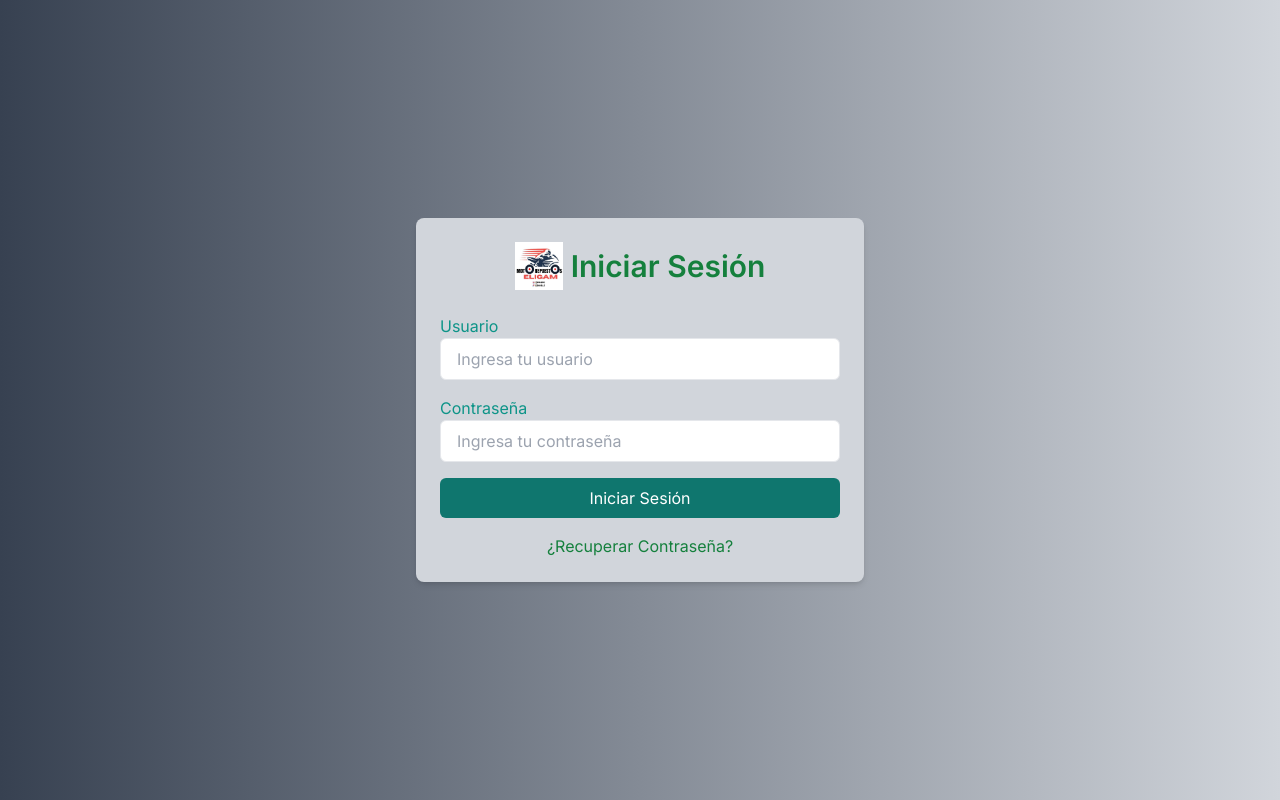
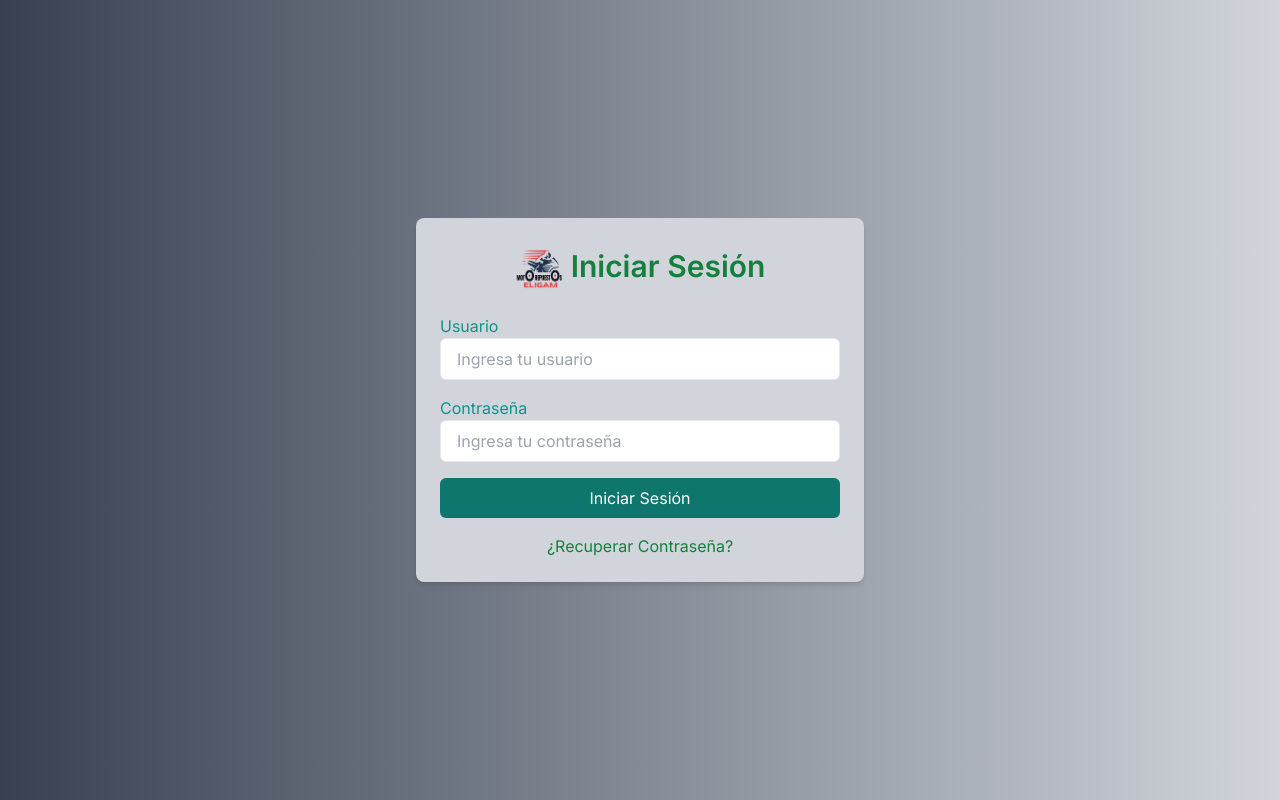
Before and after one commit to yeikoa/Sistema_de_inventario, a Next.js app: page / in a window 1280 px wide. Built offline with nearby package versions, Linux system fonts and the light colour scheme.

Commit message:
quitando fondo

```diff
--- a/src/app/components/changePass.jsx
+++ b/src/app/components/changePass.jsx
@@ -18,7 +18,7 @@ export function ChangePass() {
       <div className="w-full max-w-md p-6 bg-gray-300 rounded-lg shadow-md transform transition-all duration-300 hover:scale-105">
         <div className="flex items-center justify-center mb-6">
           <img
-            src="/logoEligam.jpg"
+            src="/logoEligam.png"
             alt="Logo de la empresa"
             className="w-12 h-12 mr-2"
           />
--- a/src/app/components/loginPage.jsx
+++ b/src/app/components/loginPage.jsx
@@ -46,7 +46,7 @@ export function LoginPage() {
       <div className="w-full max-w-md p-6 bg-gray-300 rounded-lg shadow-md transform transition-all duration-300 hover:scale-105">
         <div className="flex items-center justify-center mb-6">
           <img
-            src="/logoEligam.jpg"
+            src="/logoEligam.png"
             alt="Logo de la empresa"
             className="w-12 h-12 mr-2"
           />
--- a/src/app/components/navbar.jsx
+++ b/src/app/components/navbar.jsx
@@ -17,7 +17,7 @@ const Navbar = () => {
   };
 
   const routes = [
-    { href: '/almacen', name: 'Almacen', subroutes: ['Registro', 'Lista'], icon: <FaWarehouse className="h-5 w-5" /> },
+    { href: '/repuestos', name: 'Repuestos', subroutes: ['Registro', 'Lista'], icon: <FaWarehouse className="h-5 w-5" /> },
   ];
 
   const singleRoutes = [
@@ -30,7 +30,7 @@ const Navbar = () => {
   return (
     <nav className="flex items-center justify-between p-6 bg-gray-800 text-white">
       <div className="flex items-center space-x-2">
-        <Image src="" alt="Logo de la empresa" width={50} height={50} className='rounded-full' />
+        <Image src="/logoEligam.png" alt="Logo de la empresa" width={50} height={50} className='rounded-full' />
         <Link href="/">
           <span className="text-lg font-bold flex items-center space-x-2">
             <FaHome className="h-5 w-5" /><span>Inicio</span>
--- a/src/app/components/recoverPass.jsx
+++ b/src/app/components/recoverPass.jsx
@@ -19,7 +19,7 @@ export function RecoverPass() {
       <div className="w-full max-w-md p-6 bg-gray-300 rounded-lg shadow-md transform transition-all duration-300 hover:scale-105">
         <div className="flex items-center justify-center mb-6">
           <img
-            src="/logoEligam.jpg" // Ruta de tu logotipo
+            src="/logoEligam.png" // Ruta de tu logotipo
             alt="Logo de la empresa"
             className="w-12 h-12 mr-2"
           />
--- a/src/app/globals.css
+++ b/src/app/globals.css
@@ -1,27 +1,3 @@
 @tailwind base;
 @tailwind components;
 @tailwind utilities;
-
-:root {
-  --foreground-rgb: 0, 0, 0;
-  --background-start-rgb: 214, 219, 220;
-  --background-end-rgb: 255, 255, 255;
-}
-
-@media (prefers-color-scheme: dark) {
-  :root {
-    --foreground-rgb: 255, 255, 255;
-    --background-start-rgb: 0, 0, 0;
-    --background-end-rgb: 0, 0, 0;
-  }
-}
-
-body {
-  color: rgb(var(--foreground-rgb));
-  background: linear-gradient(
-      to bottom,
-      transparent,
-      rgb(var(--background-end-rgb))
-    )
-    rgb(var(--background-start-rgb));
-}
--- a/src/app/page.js
+++ b/src/app/page.js
@@ -1,6 +1,6 @@
-import { ChangePass } from "./components/changePass";
+
 import { LoginPage } from "./components/loginPage";
-import { RecoverPass } from "./components/recoverPass";
+
 
 export default function Home() {
   return (
--- /dev/null
+++ b/src/app/repuestos/page.jsx
@@ -0,0 +1,9 @@
+export default function(){
+    return(
+        <>
+        <div>
+
+        </div>
+        </>
+    )
+}
```
Also changed, not shown: public/logoEligam.jpg (deleted), public/logoEligam.png (added).
